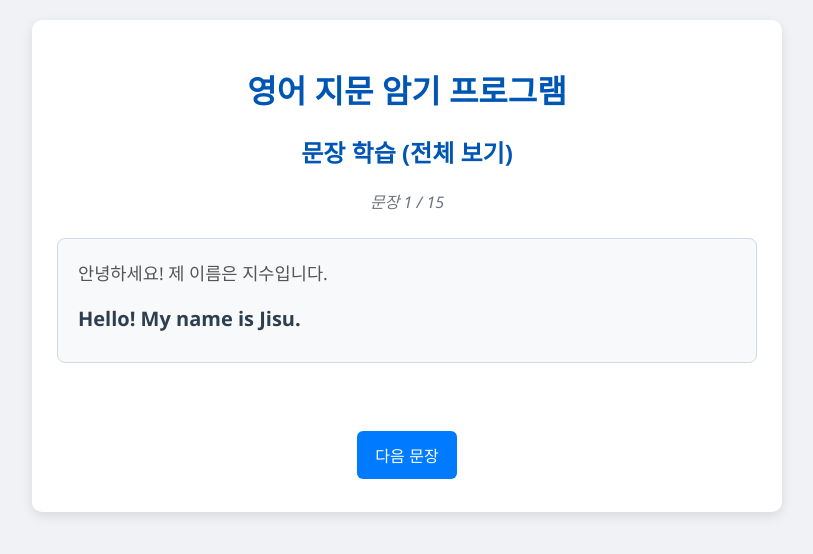
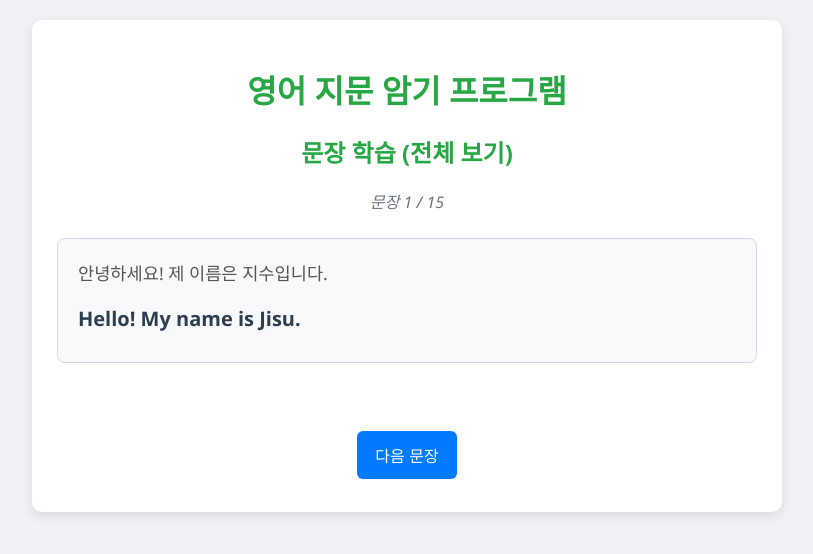
Before and after one commit to hwimath/234624564356, a plain HTML site: page index.html in a window 1280 px wide. Both pictures are taken after a click on the button "0% (전체 보기)". Shown: the whole page, without its empty margins (233-1046 px from the left). Drawn offline with Linux system fonts and the light colour scheme.

Commit message:
Update index.html

```diff
--- a/index.html
+++ b/index.html
@@ -22,7 +22,7 @@
             max-width: 700px;
         }
         h1, h2 {
-            color: #0056b3; /* Adjusted title color */
+            color: #28a745; /* 초록색으로 변경 */
             text-align: center;
         }
         .start-screen button, #actionButton, .results-screen button {
@@ -117,7 +117,7 @@
         }
         #incorrectList .original-english {
             font-weight: bold;
-            color: #007bff; /* Blue for correct answer */
+            color: #28a745; /* 초록색으로 변경 */
         }
         #incorrectList .user-input-text {
             color: #dc3545; /* Red for user's incorrect input */
@@ -242,7 +242,6 @@
             sentenceTitleDiv.textContent = `문장 학습 (${(currentMaskingPercentage * 100).toFixed(0)}% 가리기)`;
             if (currentMaskingPercentage === 0) sentenceTitleDiv.textContent = `문장 학습 (전체 보기)`;
 
-
             if (currentMaskingPercentage === 0) {
                 englishSentenceDiv.textContent = sentencePair.english;
                 actionButton.textContent = '다음 문장';
@@ -327,7 +326,7 @@
                 feedbackDiv.textContent = '정답입니다!';
                 feedbackDiv.className = 'feedback correct';
             } else {
-                feedbackDiv.innerHTML = `틀렸습니다. <br>정답: <strong style="color: #007bff;">${sentencePair.english}</strong>`;
+                feedbackDiv.innerHTML = `틀렸습니다. <br>정답: <strong style="color: #28a745;">${sentencePair.english}</strong>`;
                 feedbackDiv.className = 'feedback incorrect';
                 incorrectAttempts.push({
                     korean: sentencePair.korean,
```
